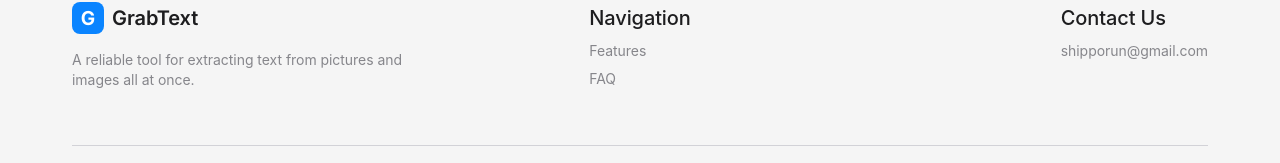
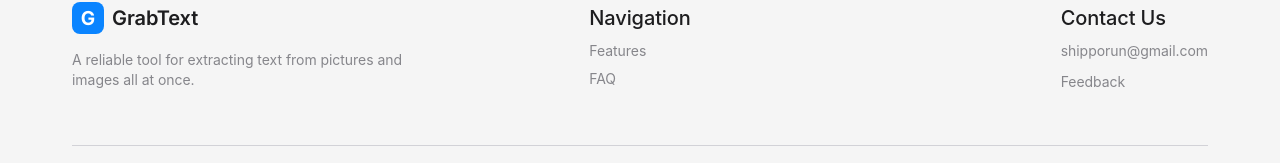
Before and after one commit to shippomiru/grabtext, a React (Create React App) app: page / in a window 1280 px wide. Shown: the part 2397-2560 px from the top of the page. Built offline with nearby package versions, Linux system fonts and the light colour scheme.

Commit message:
add:feedback

```diff
--- a/src/components/Footer.js
+++ b/src/components/Footer.js
@@ -10,7 +10,7 @@ import {
 import { useTranslation } from 'react-i18next';
 
 const Footer = () => {
-  const { t } = useTranslation();
+  const { t, i18n } = useTranslation();
   const theme = useTheme();
 
   const handleScroll = (elementId) => {
@@ -19,6 +19,11 @@ const Footer = () => {
       element.scrollIntoView({ behavior: 'smooth' });
     }
   };
+
+  // 根据语言选择反馈链接
+  const feedbackLink = i18n.language === 'zh'
+    ? 'https://khwde0rk62.feishu.cn/share/base/form/shrcn1wy6IjkQ3yjgBwBUJ5048c'
+    : 'https://khwde0rk62.feishu.cn/share/base/form/shrcnMgV33I3F7vAnKDaaF0faXc';
 
   return (
     <Box
@@ -120,9 +125,19 @@ const Footer = () => {
               <Typography variant="h6" gutterBottom align="left">
                 {t('footer.contact')}
               </Typography>
-              <Typography variant="body2" color="text.secondary" align="left">
+              <Typography variant="body2" color="text.secondary" align="left" sx={{ mb: 1 }}>
                 {t('footer.address')}
               </Typography>
+              <Link
+                href={feedbackLink}
+                target="_blank"
+                rel="noopener noreferrer"
+                variant="body2"
+                color="text.secondary"
+                sx={{ textDecoration: 'none' }}
+              >
+                {t('footer.contactLink')}
+              </Link>
             </Box>
           </Grid>
         </Grid>
--- a/src/i18n.js
+++ b/src/i18n.js
@@ -132,9 +132,10 @@ const resources = {
       footer: {
         about: '关于我们',
         description: '批量提取截图文字，笔记整理小帮手',
-        links: '快速链接',
+        links: '导航',
         contact: '联系我们',
         address: 'shipporun@gmail.com',
+        contactLink: '点此留言',
         copyright: '© 2025 GrabText.org. All rights reserved',
       },
     },
@@ -272,6 +273,7 @@ const resources = {
         links: 'Navigation',
         contact: 'Contact Us',
         address: 'shipporun@gmail.com',
+        contactLink: 'Feedback',
         copyright: '© 2025 GrabText.org. All rights reserved',
       },
     },
```
